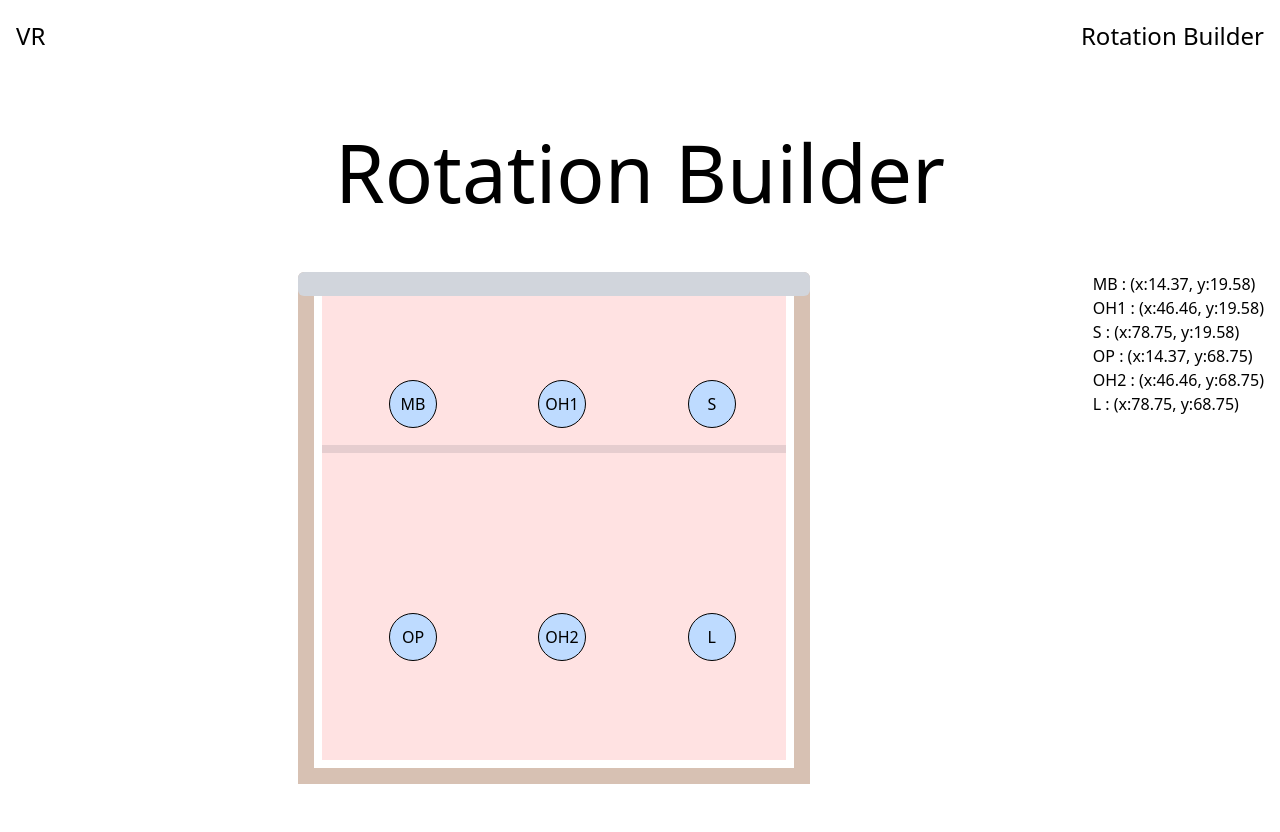
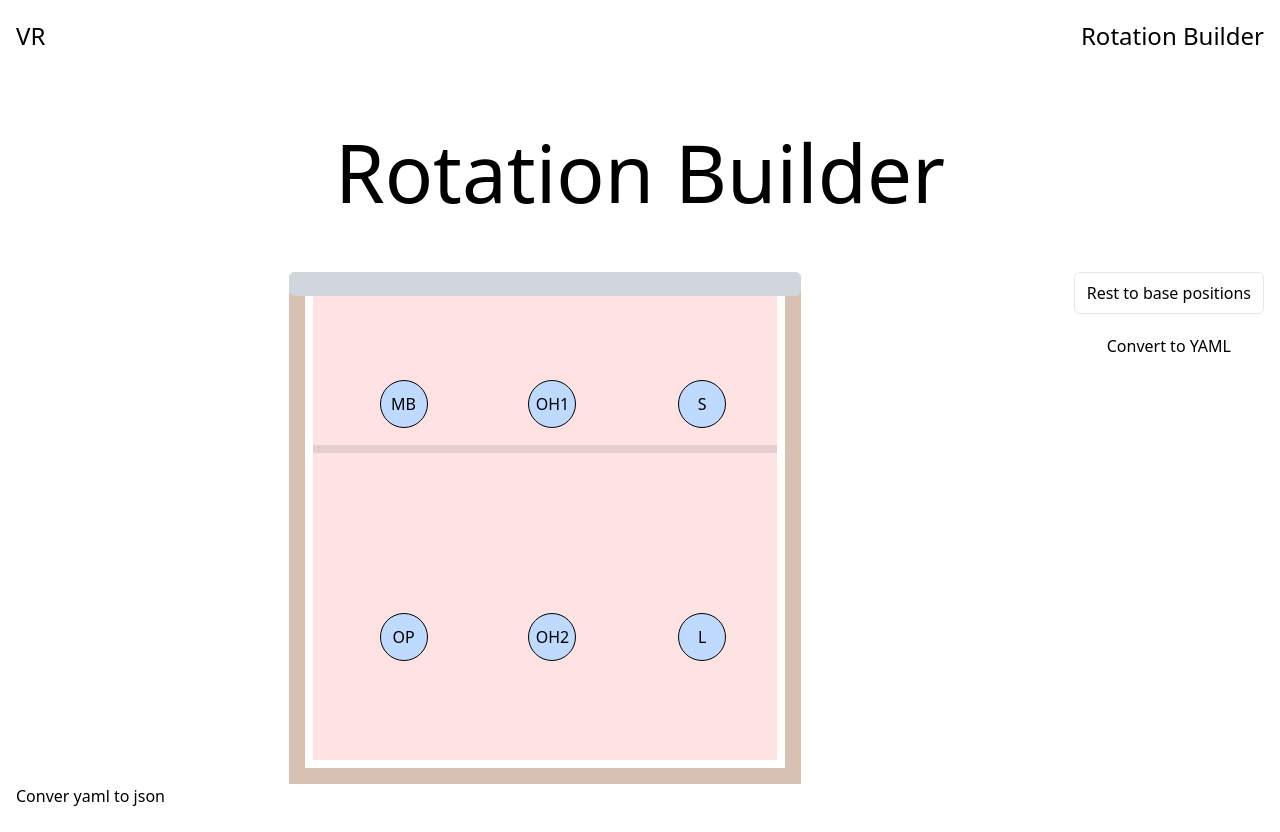
Before and after one commit to jgretton/VolleyRotations, a Next.js app: page /rotation-builder in a window 1280 px wide. Built offline with nearby package versions, Linux system fonts and the light colour scheme.

Commit message:
Rotation builder Yaml update
Converts JSON data to yaml format ready for use in the plaform. Added reset to base position button. Added new key to motion div to force re-render

```diff
--- a/app/rotation-builder/page.tsx
+++ b/app/rotation-builder/page.tsx
@@ -2,6 +2,7 @@
 
 import { useRef, useState } from "react";
 import { motion, PanInfo } from "motion/react";
+import YAML from "yaml";
 type BasePositions = {
 	[position: string]: {
 		x: number;
@@ -35,6 +36,10 @@ export default function Page() {
 
 	const [draggingPlayer, setDraggingPlayer] = useState<string | null>(null);
 
+	const [yamlData, setYamlData] = useState();
+
+	const [jsonData, setJsonData] = useState();
+
 	// Add back the mouse down handler
 	const handleMouseDown = (e: React.MouseEvent) => {
 		setDraggingPlayer(e.currentTarget.id);
@@ -45,6 +50,7 @@ export default function Page() {
 		info: PanInfo
 	) => {
 		if (!draggingPlayer) return; // Safety check
+		setYamlData(null);
 
 		const courtDimensions = courtRef.current?.getBoundingClientRect();
 		const offsetXPercent = (info.offset.x / courtDimensions.width) * 100;
@@ -61,6 +67,25 @@ export default function Page() {
 		});
 		setDraggingPlayer(null);
 	};
+
+	const handleConvertToYAML = () => {
+		const newStructure = {
+			positions: [],
+		};
+		Object.keys(playerPositions).map((position) => {
+			const data = {
+				role: position,
+				x: playerPositions[position].x,
+				y: playerPositions[position].y,
+			};
+			return newStructure.positions.push(data);
+		});
+
+		const YAMLfile = YAML.stringify(newStructure);
+		setYamlData(YAMLfile);
+		console.log(YAMLfile);
+	};
+
 	return (
 		<main className="min-h-screen max-w-7xl mx-auto px-4 ">
 			<section className="pt-20">
@@ -69,9 +94,9 @@ export default function Page() {
 				</h1>
 			</section>
 
-			<section className="mt-10 flex flex-row">
+			<section className="mt-10 flex md:flex-row flex-col">
 				{/* outer court */}
-				<div className="max-w-lg w-full aspect-square bg-amber-900/30 rounded-t-md mx-auto p-4 relative">
+				<div className="max-w-lg size-full aspect-square  bg-amber-900/30 rounded-t-md mx-auto p-4 relative shrink-0">
 					{/* net */}
 					<div className="absolute z-10 w-full h-6 top-0 bg-gray-300 left-0 rounded-md" />
 					{/* court */}
@@ -88,7 +113,7 @@ export default function Page() {
 							const y = `${playerPositions[position].y}%`;
 							return (
 								<motion.div
-									key={position}
+									key={`${position}-${playerPositions[position].x}-${playerPositions[position].y}`} //Forces rerender when resetting to base positions.
 									ref={(ref) => {
 										elem.current[index] = ref;
 									}}
@@ -109,14 +134,32 @@ export default function Page() {
 					</div>
 				</div>
 
-				<div className="">
-					{Object.keys(playerPositions).map((position) => (
-						<p key={position}>
-							{position} : (x:{playerPositions[position].x}, y:
-							{playerPositions[position].y})
-						</p>
-					))}
+				<div className="flex flex-col gap-5">
+					<button
+						className="py-2 px-3 rounded-md border border-gray-200 hover:bg-gray-100 cursor-pointer"
+						onClick={() => {
+							setPlayerPositions(BASE_POSITIONS);
+							setYamlData(null);
+						}}
+					>
+						Rest to base positions
+					</button>
+
+					<button onClick={handleConvertToYAML}>Convert to YAML</button>
+					<div className="flex flex-col max-w-sm">
+						<pre className="text-sm">{yamlData}</pre>
+					</div>
 				</div>
+			</section>
+			<section>
+				<button
+					onClick={() => {
+						setJsonData(YAML.parse(yamlData));
+					}}
+				>
+					Conver yaml to json
+				</button>
+				{/* {jsonData} */}
 			</section>
 		</main>
 	);
--- a/package.json
+++ b/package.json
@@ -12,7 +12,8 @@
     "motion": "^12.23.6",
     "next": "15.4.2",
     "react": "19.1.0",
-    "react-dom": "19.1.0"
+    "react-dom": "19.1.0",
+    "yaml": "^2.8.0"
   },
   "devDependencies": {
     "@eslint/eslintrc": "^3",
```
Also changed, not shown: 1 other file (tests, documents, lock files or other folders).
